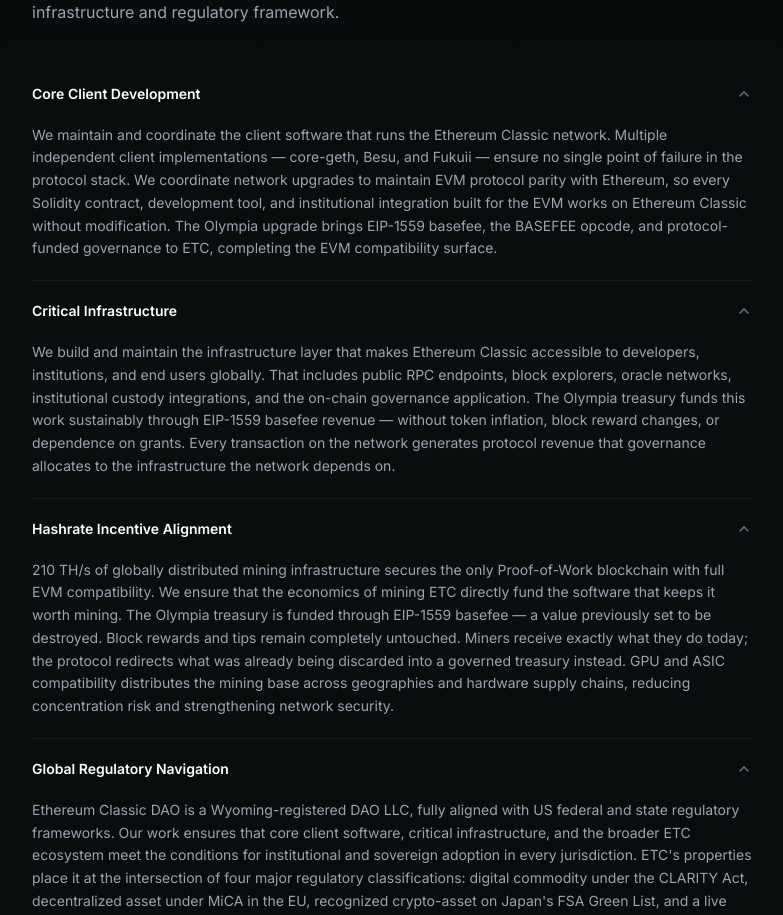
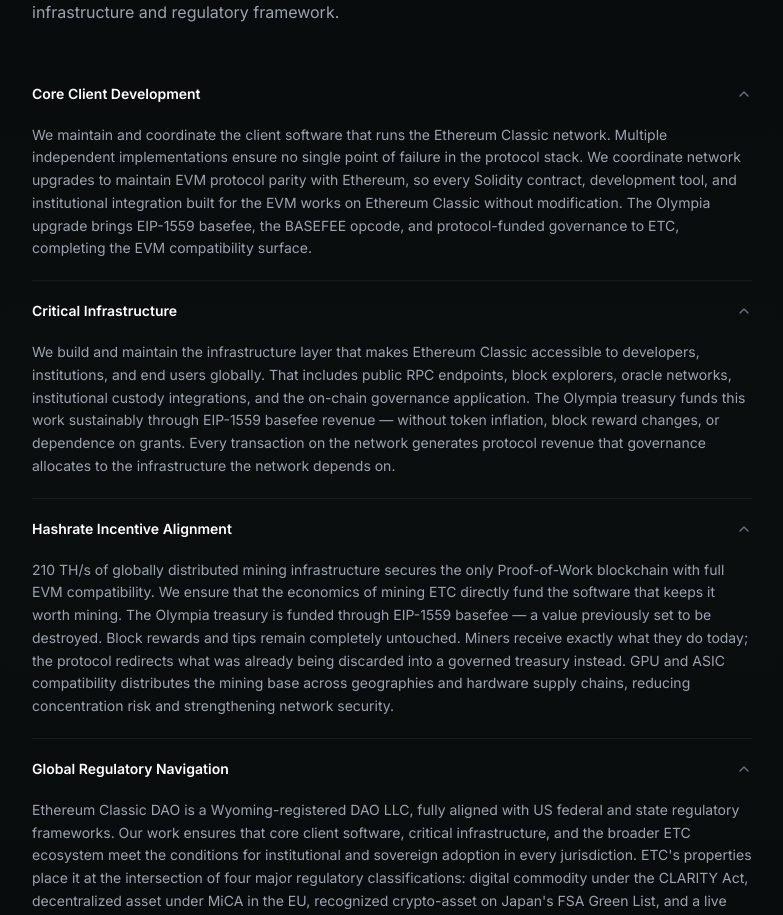
Before and after one commit to EthereumClassicDAO/ethereumclassicdao-org, a Next.js app: page / in a window 1280 px wide. Shown: the part 3122-4037 px from the top of the page, without its empty margins (248-1031 px from the left). Built offline with nearby package versions, Linux system fonts and the light colour scheme; no server answers.

Commit message:
Remove specific client names from WhatWeDoSection for future-proofing
Co-Authored-By: Claude Sonnet 4.6 <noreply@anthropic.com>

```diff
--- a/components/home/WhatWeDoSection.tsx
+++ b/components/home/WhatWeDoSection.tsx
@@ -9,7 +9,7 @@ export function WhatWeDoSection({ hashrateStr }: { hashrateStr: string }) {
     {
       question: "Core Client Development",
       answer:
-        "We maintain and coordinate the client software that runs the Ethereum Classic network. Multiple independent client implementations — core-geth, Besu, and Fukuii — ensure no single point of failure in the protocol stack. We coordinate network upgrades to maintain EVM protocol parity with Ethereum, so every Solidity contract, development tool, and institutional integration built for the EVM works on Ethereum Classic without modification. The Olympia upgrade brings EIP-1559 basefee, the BASEFEE opcode, and protocol-funded governance to ETC, completing the EVM compatibility surface.",
+        "We maintain and coordinate the client software that runs the Ethereum Classic network. Multiple independent implementations ensure no single point of failure in the protocol stack. We coordinate network upgrades to maintain EVM protocol parity with Ethereum, so every Solidity contract, development tool, and institutional integration built for the EVM works on Ethereum Classic without modification. The Olympia upgrade brings EIP-1559 basefee, the BASEFEE opcode, and protocol-funded governance to ETC, completing the EVM compatibility surface.",
     },
     {
       question: "Critical Infrastructure",
```
